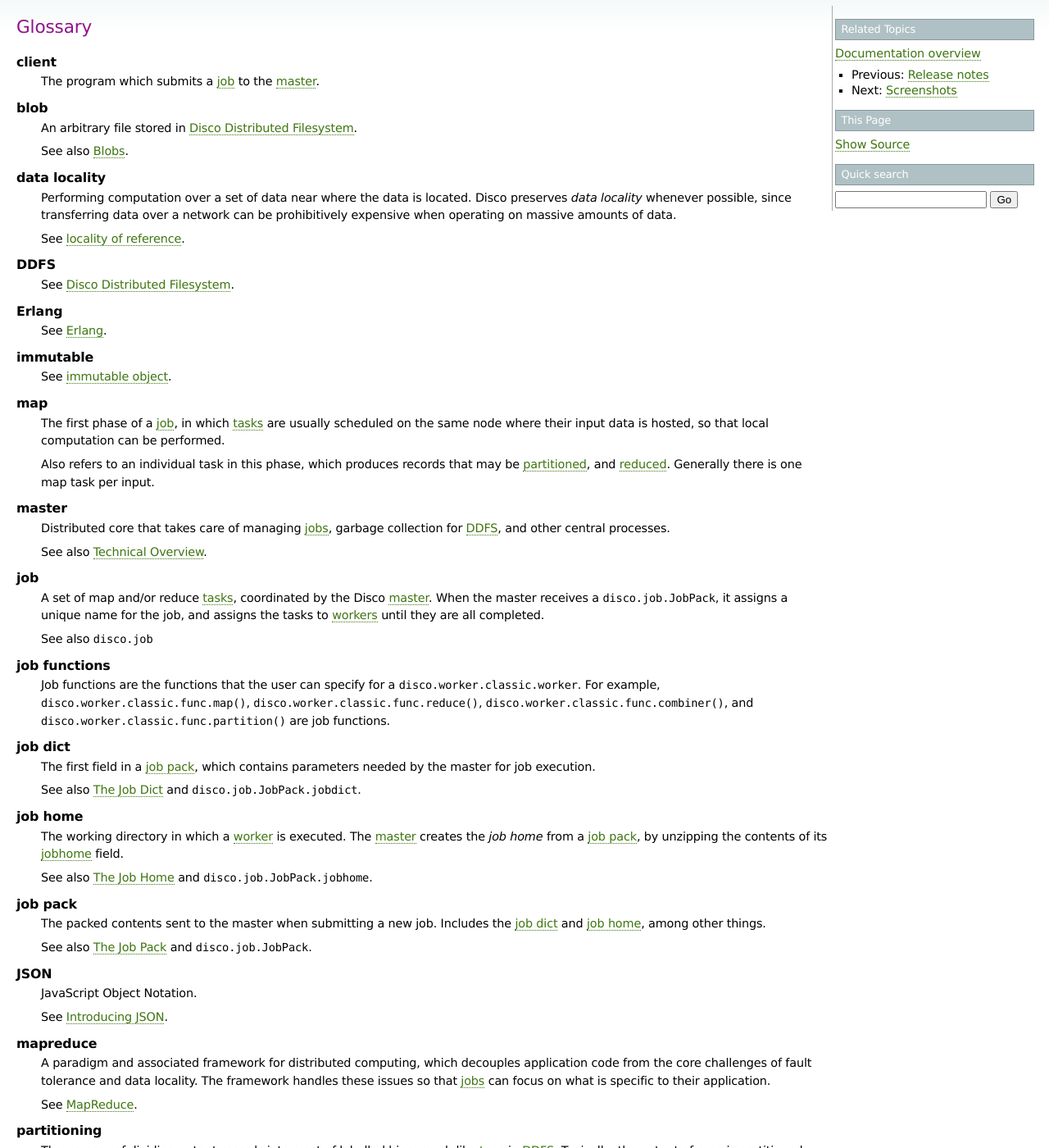
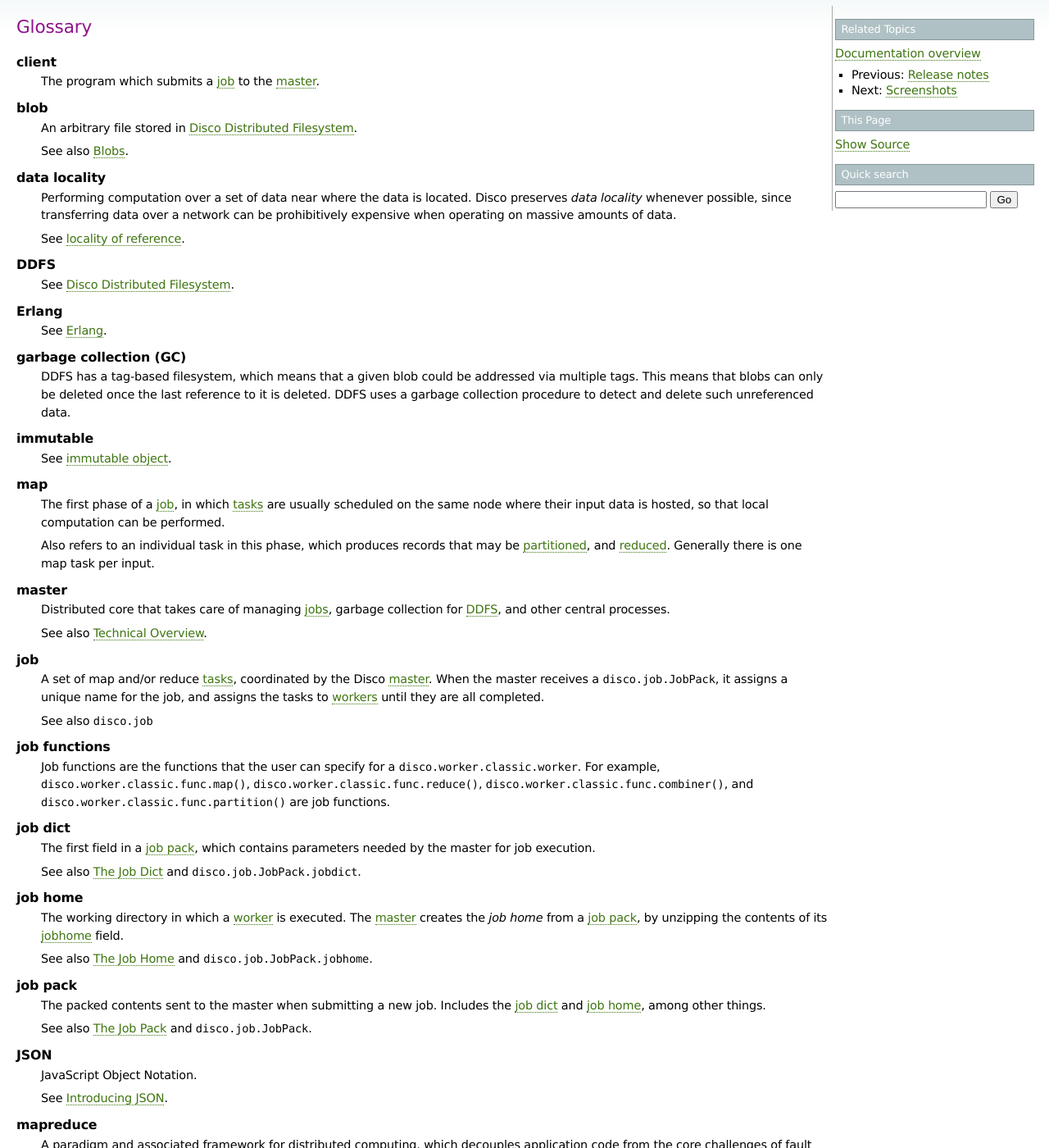
Before and after one commit to discoproject/disco, a Sphinx documentation site: the page built from doc/glossary.rst, in a window 1280 px wide and 1400 px high. Shown: the whole window at 82% size. Built offline with Sphinx 7.4.7, drawn with Linux system fonts in a browser that asks for light colours; some of the changed text lies outside the part shown.

Commit message:
Update glossary for gc terms.

```diff
--- a/doc/glossary.rst
+++ b/doc/glossary.rst
@@ -25,6 +25,13 @@ Glossary
 
    Erlang
         See `Erlang <http://en.wikipedia.org/wiki/Erlang_(programming_language)>`_.
+
+   garbage collection (GC)
+        DDFS has a tag-based filesystem, which means that a given blob
+        could be addressed via multiple tags.  This means that blobs
+        can only be deleted once the last reference to it is deleted.
+        DDFS uses a garbage collection procedure to detect and delete
+        such unreferenced data.
 
    immutable
         See `immutable object <http://en.wikipedia.org/wiki/Immutable_object>`_.
@@ -118,6 +125,16 @@ Glossary
         produced by the :term:`map` phase.
         Grouping data for reduce is achieved via :term:`partitioning`.
 
+   replica
+        Multiple copies (or replicas) of blobs are stored on different
+        cluster nodes so that blobs are still available inspite of a
+        small number of nodes going down.
+
+   re-replication
+        When a node goes down, the system tries to create additional
+        replicas to replace copies that were lost at the loss of the
+        node.
+
    SSH
         Network protocol used by :term:`Erlang` to start :term:`slaves <slave>`.
 
```
